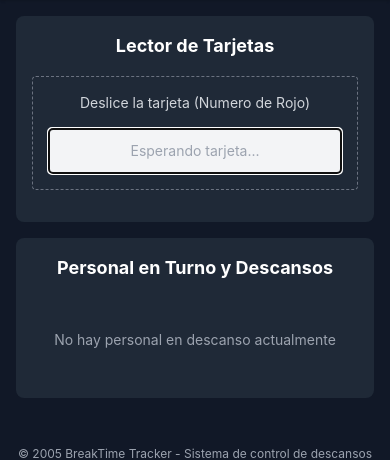
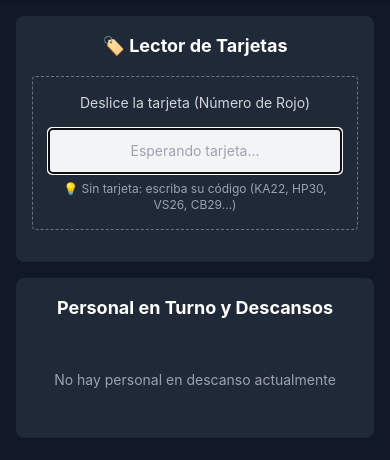
Before and after one commit to kennyAguilar/BreakTimeTracker, a Flask app: page / in a window 390 px wide. Shown: the part 172-632 px from the top of the page. Run offline with Flask 3, Linux system fonts and the light colour scheme; data that the repository does not hold is empty; some libraries are stand-ins or nearby versions.

Commit message:
🎉 BreakTimeTracker v2.0 - Sistema completo de control de descansos
✨ CARACTERÍSTICAS PRINCIPALES:
- 🏷️ Lector de tarjetas universal (tarjetas + códigos de usuario)
- ⏰ Control automático de tiempos (20min descansos / 40min comidas)
- 👥 Gestión completa de usuarios (CRUD con editar/eliminar)
- 🔐 Login multi-administrador autenticado desde base de datos
- 📊 Dashboard en tiempo real con estadísticas avanzadas
- 📋 Reportes con filtros y exportación CSV
- 📱 100% Responsive - funciona en móviles, tablets y desktop
- ☁️ Base de datos en la nube con Neon.tech

🛠️ TECNOLOGÍAS:
- Backend: Flask + PostgreSQL
- Frontend: Tailwind CSS + HTML5 responsivo
- Base de datos: PostgreSQL en Neon.tech (nube)
- Autenticación: Sistema multi-admin desde BD
- Exportación: CSV con filtros aplicados

 FUNCIONALIDADES CLAVE:
- Lector universal: acepta tarjetas largas O códigos cortos (KA22, HP30, etc.)
- Detección automática del tipo de entrada
- Control de descansos con tiempo real actualizado
- Login seguro para múltiples administradores
- CRUD completo de usuarios con validaciones
- Dashboard con estadísticas en vivo
- Filtros avanzados por fecha, usuario, tipo
- Exportación CSV con datos filtrados
- Interface responsive para todos los dispositivos

 ESTRUCTURA DEL PROYECTO:
- app.py: Sistema backend completo con Flask
- templates/: 7 páginas HTML responsivas
- README.md: Documentación profesional completa
- requirements.txt: Dependencias del proyecto

👥 CASOS DE USO:
- Kenny Aguilar → puede usar tarjeta o código KA22
- Hector Poblete → puede usar tarjeta o código HP30
- Valeska Sepulveda  puede usar tarjeta o código VS26
- Carlos Bedon  puede usar tarjeta o código CB29

🔧 INSTALACIÓN:
1. Clonar repositorio
2. Crear entorno virtual
3. Instalar dependencias
4. Configurar base de datos Neon.tech
5. Ejecutar aplicación

🌐 URLS DEL SISTEMA:
- / → Lector de tarjetas y dashboard
- /login → Acceso administrativo
- /dashboard → Panel de control completo
- /usuarios → Gestión CRUD de usuarios
- /registros → Historial de movimientos
- /reportes  Análisis y exportación

 LISTO PARA PRODUCCIÓN - Sistema profesional completo

```diff
--- a/app.py
+++ b/app.py
@@ -90,55 +90,71 @@ def index():
         cur = conn.cursor(cursor_factory=psycopg2.extras.DictCursor)
 
         if request.method == 'POST':
-            tarjeta_raw = request.form.get('tarjeta')
-            tarjeta = validar_tarjeta(tarjeta_raw)
+            entrada_raw = request.form.get('entrada', '').strip()
 
-            if not tarjeta:
-                # Sin mensajes - solo redireccionar
+            if not entrada_raw:
                 return redirect(url_for('index'))
 
-            cur.execute('SELECT * FROM usuarios WHERE tarjeta = %s', (tarjeta,))
-            usuario = cur.fetchone()
+            usuario = None
 
-            if usuario:
-                usuario_id = usuario['id']
-                nombre_usuario = usuario['nombre']
+            # INTENTAR COMO TARJETA PRIMERO
+            if len(entrada_raw) >= 10:  # Si es largo, probablemente es tarjeta
+                tarjeta = validar_tarjeta(entrada_raw)
+                if tarjeta:
+                    cur.execute('SELECT * FROM usuarios WHERE tarjeta = %s', (tarjeta,))
+                    usuario = cur.fetchone()
 
-                cur.execute('SELECT * FROM descansos WHERE usuario_id = %s', (usuario_id,))
-                descanso_activo = cur.fetchone()
+            # SI NO ENCONTRÓ POR TARJETA, INTENTAR COMO CÓDIGO
+            if not usuario:
+                codigo = entrada_raw.upper().strip()
+                if len(codigo) >= 2:
+                    cur.execute('SELECT * FROM usuarios WHERE UPPER(codigo) = %s', (codigo,))
+                    usuario = cur.fetchone()
 
-                ahora = datetime.now()
-                fecha_actual = ahora.date()
-                hora_actual = ahora.time()
+            # Si no se encontró usuario con ninguno de los métodos
+            if not usuario:
+                return redirect(url_for('index'))
 
-                if descanso_activo:
-                    inicio = descanso_activo['inicio']
-                    duracion = int((ahora - inicio).total_seconds() / 60)
+            # PROCESAMIENTO DE ENTRADA/SALIDA DE DESCANSO
+            usuario_id = usuario['id']
+            nombre_usuario = usuario['nombre']
 
-                    cur.execute('''SELECT 1 FROM tiempos_descanso
-                                  WHERE usuario_id = %s AND fecha = %s AND tipo = 'Comida' ''',
-                                (usuario_id, fecha_actual))
-                    ya_tuvo_40 = cur.fetchone()
+            cur.execute('SELECT * FROM descansos WHERE usuario_id = %s', (usuario_id,))
+            descanso_activo = cur.fetchone()
 
-                    tipo_descanso = 'Descanso'
-                    if duracion >= 30 and not ya_tuvo_40:
-                        tipo_descanso = 'Comida'
+            ahora = datetime.now()
+            fecha_actual = ahora.date()
+            hora_actual = ahora.time()
 
-                    cur.execute('''
-                        INSERT INTO tiempos_descanso (usuario_id, tipo, fecha, inicio, fin, duracion_minutos)
-                        VALUES (%s, %s, %s, %s, %s, %s)
-                    ''', (usuario_id, tipo_descanso, fecha_actual, inicio.time(), hora_actual, duracion))
+            if descanso_activo:
+                # SALIR DE DESCANSO
+                inicio = descanso_activo['inicio']
+                duracion = int((ahora - inicio).total_seconds() / 60)
 
-                    cur.execute('DELETE FROM descansos WHERE id = %s', (descanso_activo['id'],))
+                cur.execute('''SELECT 1 FROM tiempos_descanso
+                              WHERE usuario_id = %s AND fecha = %s AND tipo = 'Comida' ''',
+                            (usuario_id, fecha_actual))
+                ya_tuvo_40 = cur.fetchone()
 
-                else:
-                    cur.execute('''
-                        INSERT INTO descansos (usuario_id, tipo, inicio)
-                        VALUES (%s, %s, %s)
-                    ''', (usuario_id, 'Pendiente', ahora))
+                tipo_descanso = 'Descanso'
+                if duracion >= 30 and not ya_tuvo_40:
+                    tipo_descanso = 'Comida'
 
-                conn.commit()
+                cur.execute('''
+                    INSERT INTO tiempos_descanso (usuario_id, tipo, fecha, inicio, fin, duracion_minutos)
+                    VALUES (%s, %s, %s, %s, %s, %s)
+                ''', (usuario_id, tipo_descanso, fecha_actual, inicio.time(), hora_actual, duracion))
 
+                cur.execute('DELETE FROM descansos WHERE id = %s', (descanso_activo['id'],))
+
+            else:
+                # ENTRAR A DESCANSO
+                cur.execute('''
+                    INSERT INTO descansos (usuario_id, tipo, inicio)
+                    VALUES (%s, %s, %s)
+                ''', (usuario_id, 'Pendiente', ahora))
+
+            conn.commit()
             return redirect(url_for('index'))
 
         # MOSTRAR QUIÉN ESTÁ EN DESCANSO - Calcular en Python para garantizar enteros
--- a/templates/index.html
+++ b/templates/index.html
@@ -9,7 +9,7 @@
   <script>
   document.addEventListener('DOMContentLoaded', function () {
     const form = document.querySelector('form');
-    const input = document.querySelector('input[name="tarjeta"]');
+    const input = document.querySelector('input[name="entrada"]'); // Cambiar de "tarjeta" a "entrada"
     if (form && input) {
       form.addEventListener('submit', function () {
         setTimeout(() => {
@@ -73,17 +73,21 @@
 
     <!-- SECCIÓN LECTOR DE TARJETAS -->
     <section class="bg-gray-800 p-4 sm:p-6 rounded-lg w-full max-w-6xl mb-4 sm:mb-6">
-      <h2 class="text-lg sm:text-xl font-bold mb-4 text-center sm:text-left">Lector de Tarjetas</h2>
+      <h2 class="text-lg sm:text-xl font-bold mb-4 text-center sm:text-left">🏷️ Lector de Tarjetas</h2>
       <form method="POST">
         <div class="border border-dashed border-gray-500 p-4 sm:p-8 text-center mb-4 rounded">
-          <p class="text-gray-300 mb-4 text-sm sm:text-base">Deslice la tarjeta (Numero de Rojo)</p>
+          <p class="text-gray-300 mb-4 text-sm sm:text-base">Deslice la tarjeta (Número de Rojo)</p>
           <input
             type="text"
-            name="tarjeta"
+            name="entrada"
             placeholder="Esperando tarjeta..."
             class="w-full p-3 sm:p-2 rounded bg-gray-100 text-black text-center text-sm sm:text-base"
             autofocus
           />
+          <!-- INSTRUCCIÓN DISCRETA PARA CÓDIGOS -->
+          <p class="text-xs text-gray-400 mt-2">
+            💡 Sin tarjeta: escriba su código (KA22, HP30, VS26, CB29...)
+          </p>
         </div>
       </form>
     </section>
```
